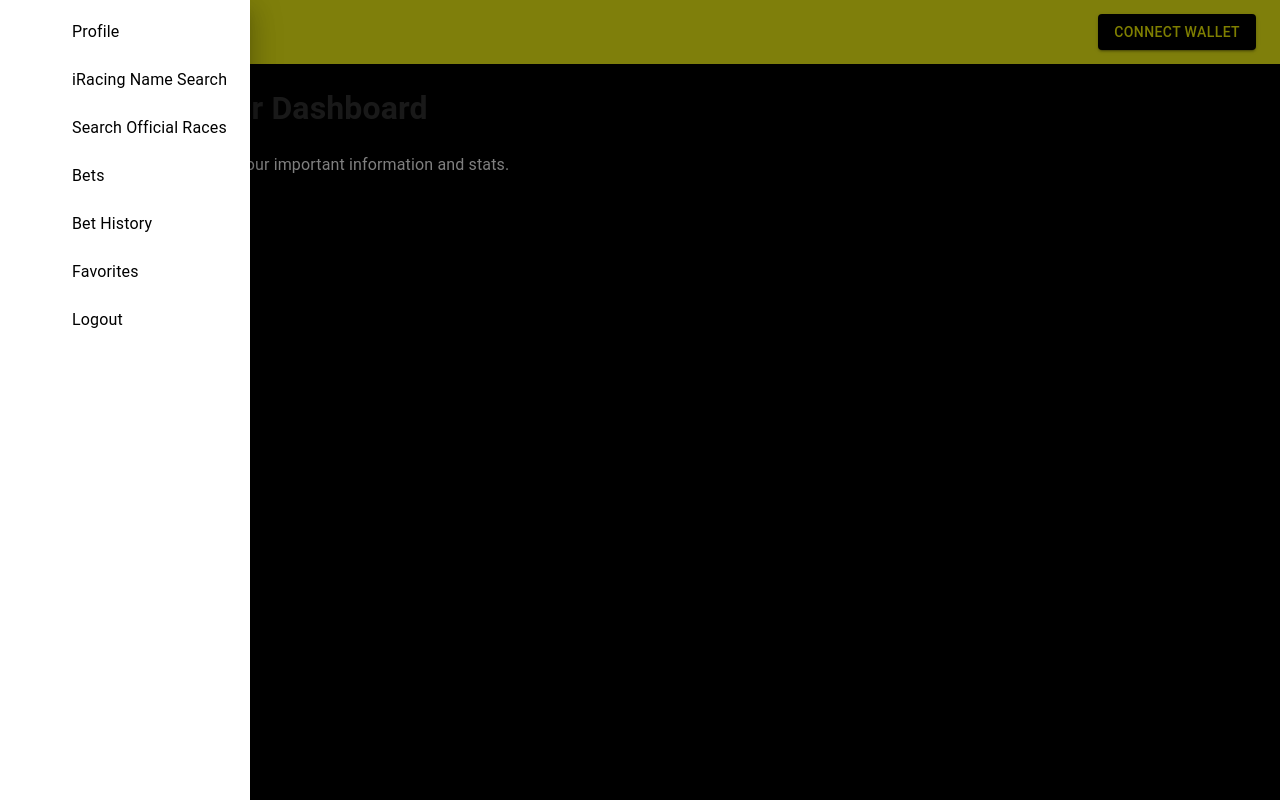
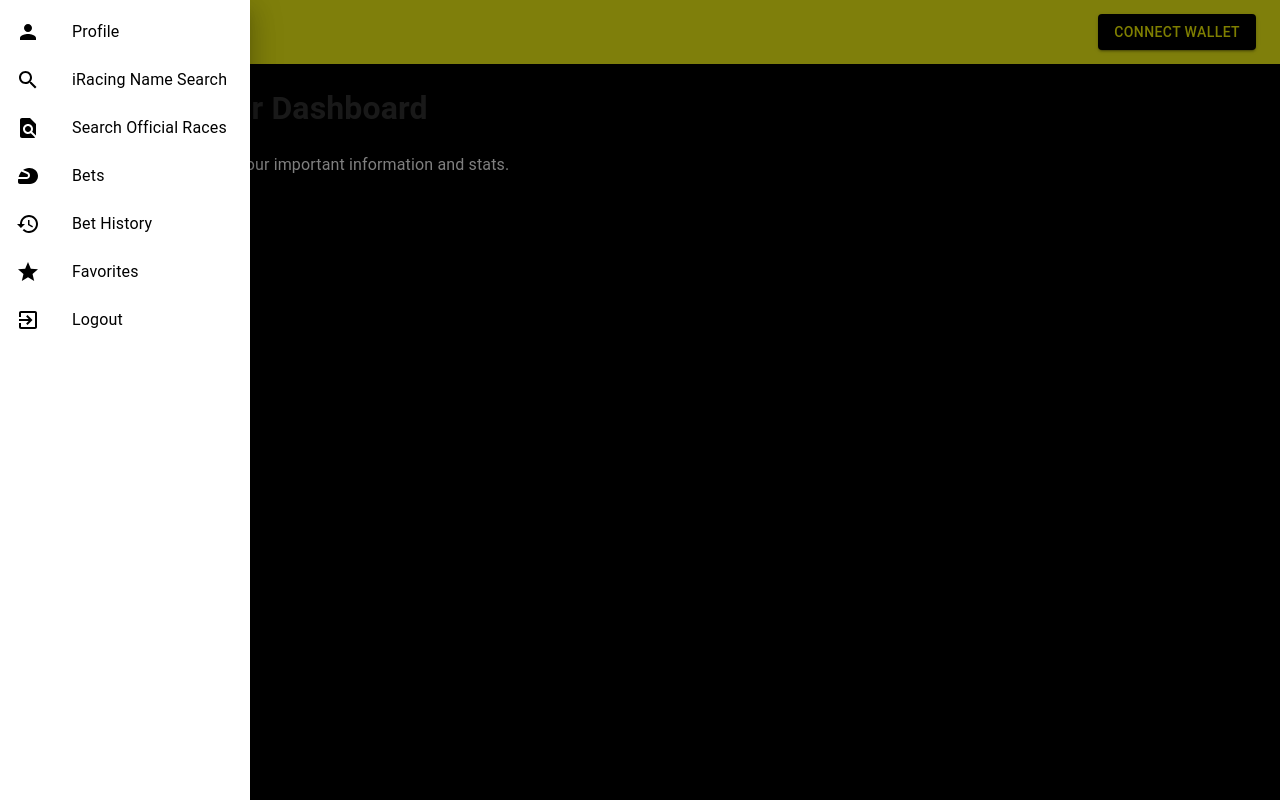
Before and after one commit to rockomatthews/STB-Front, a React (Create React App) app: page /dashboard in a window 1280 px wide. Both pictures are taken after a click on the button "menu". Built offline with nearby package versions, Linux system fonts and the light colour scheme; no server answers.

Commit message:
search name work. favorite next

```diff
--- a/src/components/Header.js
+++ b/src/components/Header.js
@@ -4,7 +4,9 @@ import MenuIcon from '@mui/icons-material/Menu';
 import { useTheme } from '@mui/material/styles';
 import PersonIcon from '@mui/icons-material/Person';
 import SearchIcon from '@mui/icons-material/Search';
+import FindInPageIcon from '@mui/icons-material/FindInPage';
 import SportsMotorsportsIcon from '@mui/icons-material/SportsMotorsports';
+import HistoryIcon from '@mui/icons-material/History';
 import StarIcon from '@mui/icons-material/Star';
 import ExitToAppIcon from '@mui/icons-material/ExitToApp';
 
@@ -24,15 +26,15 @@ const Header = ({ onMenuItemClick }) => {
     setIsDrawerOpen(false);
   };
 
-  const menuItems = [
-    { text: 'Profile', icon: <PersonIcon /> },
-    { text: 'iRacing Name Search', icon: <SearchIcon /> },
-    { text: 'Search Official Races', icon: <SportsMotorsportsIcon /> },
-    { text: 'Bets', icon: <SportsMotorsportsIcon /> },
-    { text: 'Bet History', icon: <SportsMotorsportsIcon /> },
-    { text: 'Favorites', icon: <StarIcon /> },
-    { text: 'Logout', icon: <ExitToAppIcon /> },
-  ];
+const menuItems = [
+  { text: 'Profile', icon: <PersonIcon sx={{ color: 'black' }} /> },
+  { text: 'iRacing Name Search', icon: <SearchIcon sx={{ color: 'black' }} /> },
+  { text: 'Search Official Races', icon: <FindInPageIcon sx={{ color: 'black' }} /> },
+  { text: 'Bets', icon: <SportsMotorsportsIcon sx={{ color: 'black' }} /> },
+  { text: 'Bet History', icon: <HistoryIcon sx={{ color: 'black' }} /> },
+  { text: 'Favorites', icon: <StarIcon sx={{ color: 'black' }} /> },
+  { text: 'Logout', icon: <ExitToAppIcon sx={{ color: 'black' }} /> },
+];
 
   const list = () => (
     <Box
```
